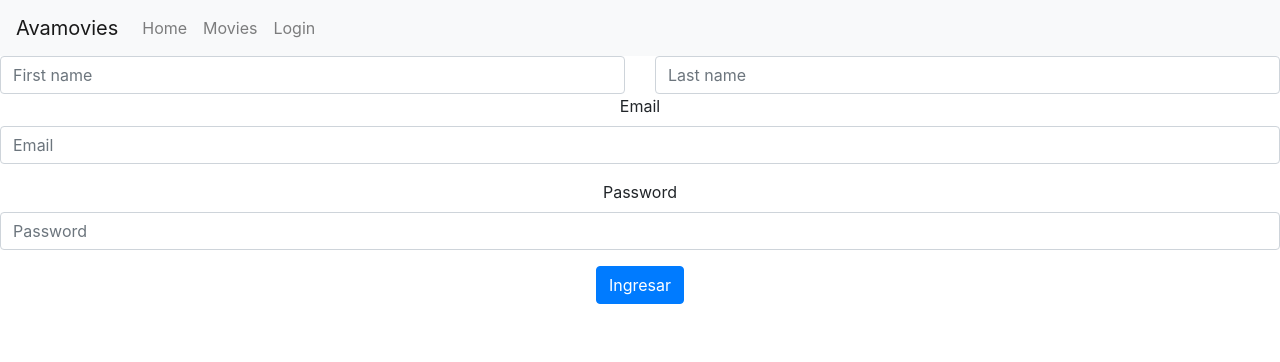
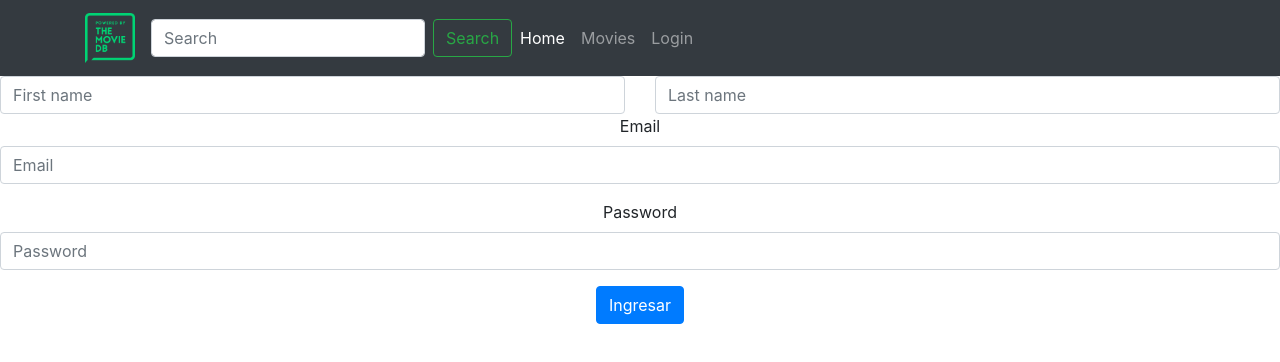
Before and after one commit to LucianoSassano/newReactMovieProject, a React (Create React App) app: page /login in a window 1280 px wide. Shown: the top 362 px of the page. Built offline with nearby package versions, Linux system fonts and the light colour scheme.

Commit message:
buttons working

```diff
--- a/public/index.html
+++ b/public/index.html
@@ -24,6 +24,12 @@
       work correctly both with client-side routing and a non-root public URL.
       Learn how to configure a non-root public URL by running `npm run build`.
     -->
+    <link rel="stylesheet" href="https://maxcdn.bootstrapcdn.com/bootstrap/4.0.0/css/bootstrap.min.css" integrity="sha384-Gn5384xqQ1aoWXA+058RXPxPg6fy4IWvTNh0E263XmFcJlSAwiGgFAW/dAiS6JXm" crossorigin="anonymous">
+    <!-- Optional JavaScript -->
+    <!-- jQuery first, then Popper.js, then Bootstrap JS -->
+    <script src="https://cdnjs.cloudflare.com/ajax/libs/popper.js/1.12.9/umd/popper.min.js" integrity="sha384-ApNbgh9B+Y1QKtv3Rn7W3mgPxhU9K/ScQsAP7hUibX39j7fakFPskvXusvfa0b4Q" crossorigin="anonymous"></script>
+    <script src="https://code.jquery.com/jquery-3.2.1.slim.min.js" integrity="sha384-KJ3o2DKtIkvYIK3UENzmM7KCkRr/rE9/Qpg6aAZGJwFDMVNA/GpGFF93hXpG5KkN" crossorigin="anonymous"></script>
+    <script src="https://maxcdn.bootstrapcdn.com/bootstrap/4.0.0/js/bootstrap.min.js" integrity="sha384-JZR6Spejh4U02d8jOt6vLEHfe/JQGiRRSQQxSfFWpi1MquVdAyjUar5+76PVCmYl" crossorigin="anonymous"></script>
     <title>React App</title>
   </head>
   <body>
--- a/src/components/NavBar.js
+++ b/src/components/NavBar.js
@@ -1,32 +1,64 @@
-import React from 'react'
+import React from "react";
+import MovieLogo from "../images/movie-logo.png";
 
-class Navbar extends React.Component{
-
+class Navbar extends React.Component {
   render() {
     return (
       <>
-<nav className="navbar navbar-expand-lg navbar-light bg-light">
-  <a className="navbar-brand" href="./Home">Avamovies</a>
-  <button className="navbar-toggler" type="button" data-toggle="collapse" data-target="#navbarNav" aria-controls="navbarNav" aria-expanded="false" aria-label="Toggle navigation">
+        <nav className="navbar navbar-expand-lg navbar-dark bg-dark">
+          <div className="container">
+            <a className="navbar-brand" href="./Home">
+              <img src={MovieLogo} width="50" height="50" alt="page icon"></img>
+            </a>
+            <form class="form-inline">
+              <input
+                class="form-control mr-sm-2"
+                type="search"
+                placeholder="Search"
+                aria-label="Search"
+              />
+              <button
+                class="btn btn-outline-success my-2 my-sm-0"
+                type="submit"
+              >
+                Search
+              </button>
+            </form>
+            <button
+              className="navbar-toggler"
+              type="button"
+              data-toggle="collapse"
+              data-target="#navbarSupportedContent"
+              aria-controls="navbarSupportedContent"
+              aria-expanded="false"
+              aria-label="Toggle navigation"
+            >
               <span className="navbar-toggler-icon"></span>
             </button>
-  <div className="collapse navbar-collapse" id="navbarNav">
-    <ul className="navbar-nav">
-      <li className="nav-item">
-        <a className="nav-link" href="./Home">Home </a>
+            <div className="collapse navbar-collapse" id="navbarSupportedContent">
+              <ul className="navbar-nav mr-auto">
+                <li className="nav-item active">
+                  <a className="nav-link" href="./Home">
+                    Home{" "}
+                  </a>
                 </li>
                 <li className="nav-item">
-        <a className="nav-link" href="./Home">Movies</a>
+                  <a className="nav-link" href="./Home">
+                    Movies
+                  </a>
                 </li>
                 <li className="nav-item">
-        <a className="nav-link" href="./Login">Login</a>
+                  <a className="nav-link" href="./Login">
+                    Login
+                  </a>
                 </li>
               </ul>
             </div>
+          </div>
         </nav>
       </>
-        )
+    );
   }
 }
 
-export default Navbar
+export default Navbar;
```
Also changed, not shown: src/images/movie-logo.png (added). Lines whose indentation alone changed are shown as unchanged.
